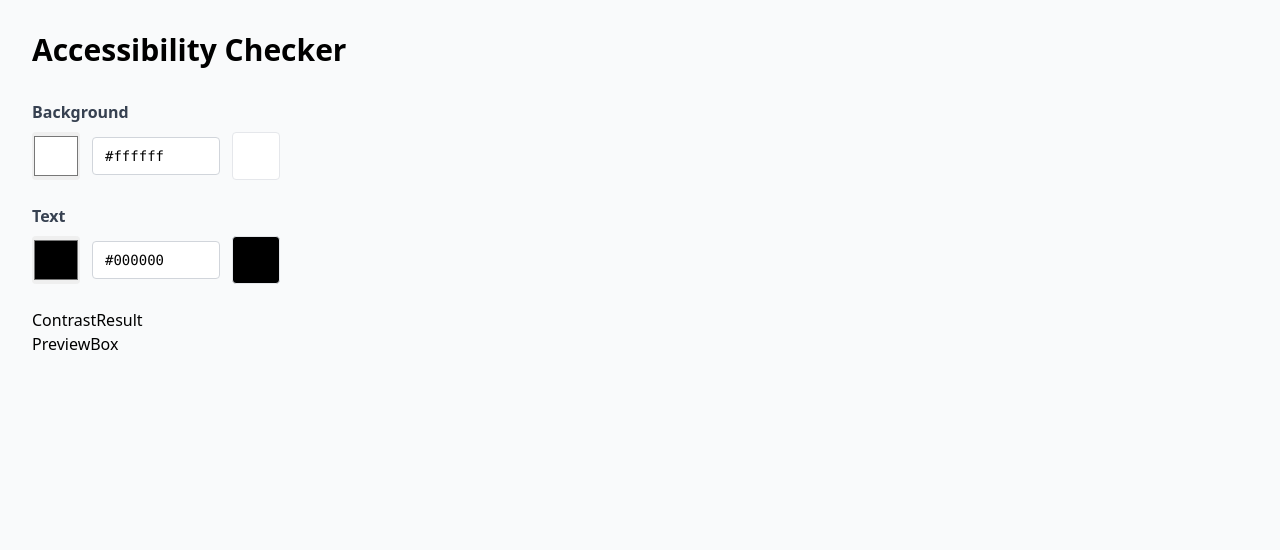
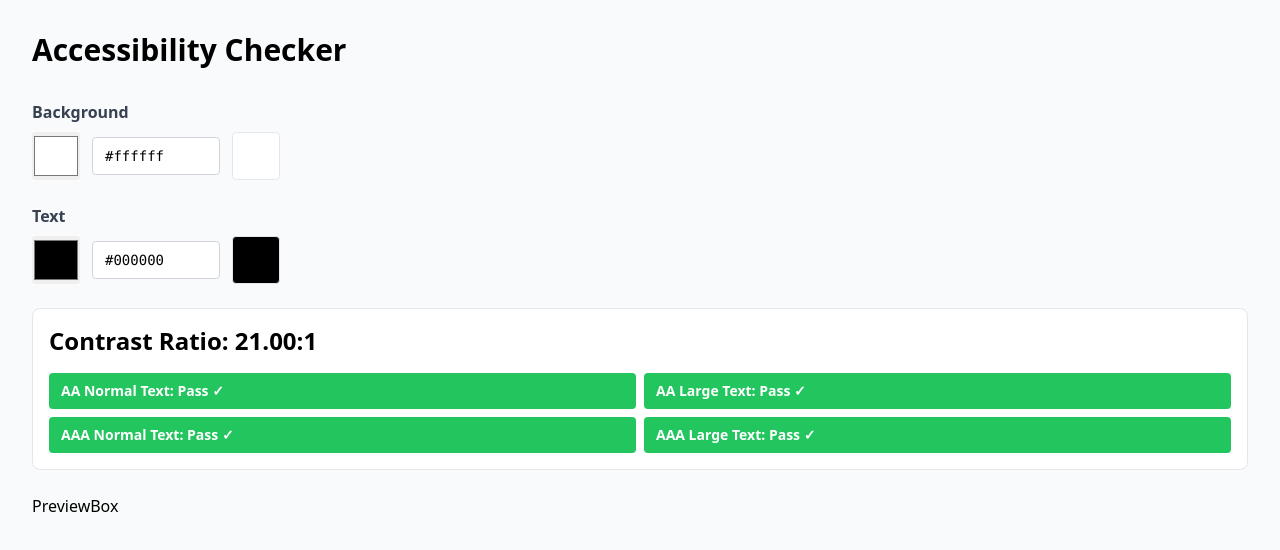
Before and after one commit to Jos-Elio/accessibility-checker, a React (Vite) app: page / in a window 1280 px wide. Shown: the top 550 px of the page. Built offline with nearby package versions, Linux system fonts and the light colour scheme.

Commit message:
Implement calculation and display of contrast ratio checker

```diff
--- a/src/components/ContrastResult.jsx
+++ b/src/components/ContrastResult.jsx
@@ -1,5 +1,35 @@
-function ContrastResult() {
-    return <div>ContrastResult</div>
+import { getContrastRatio } from '../utils/colorUtils'
+
+function ContrastResult({ color1, color2}) {
+    const ratio = getContrastRatio(color1, color2)
+    const ratioRounded = ratio.toFixed(2)
+
+    // Determine pass/fail for WCAG levels
+    const passAA = ratio >= 4.5
+    const passAALarge = ratio >= 3
+    const passAAA = ratio >= 7
+    const passAAALarge = ratio >= 4.5
+
+    // Determine overall pass/fail based on AA level
+    const Badge = ({ pass, label }) => (
+        // Simple badge component to display pass/fail status
+        <div className={`px-3 py-2 rounded text-white text-sm font-semibold ${pass ? 'bg-green-500' : 'bg-red-500'}`}>
+            {label}: {pass ? 'Pass ✓' : 'Fail ✗'}
+        </div>
+    )
+
+    // Render the contrast ratio and pass/fail badges
+    return (
+        <div className="mb-6 p-4 bg-white rounded-lg border border-gray-200">
+            <p className="text-2xl font-bold mb-4">Contrast Ratio: {ratioRounded}:1</p>
+            <div className="grid grid-cols-2 gap-2">
+                <Badge pass={passAA} label="AA Normal Text" />
+                <Badge pass={passAALarge} label="AA Large Text" />
+                <Badge pass={passAAA} label="AAA Normal Text" />
+                <Badge pass={passAAALarge} label="AAA Large Text" />
+            </div>
+        </div>
+    )
 }
 
 export default ContrastResult
--- /dev/null
+++ b/src/utils/colorUtils.js
@@ -0,0 +1,30 @@
+export function hexToRgb(hex) {
+    const result = /^#?([a-f\d]{2})([a-f\d]{2})([a-f\d]{2})$/i.exec(hex)
+    return result ? {
+        r: parseInt(result[1], 16),
+        g: parseInt(result[2], 16),
+        b: parseInt(result[3], 16)
+    } : null
+}
+
+export function getLuminance(hex) {
+    const rgb = hexToRgb(hex)
+    if (!rgb) return 0
+
+    const [r, g, b] = [rgb.r, rgb.g, rgb.b].map(val => {
+        val = val / 255
+        return val <= 0.04045 ? val / 12.92 : Math.pow((val + 0.055) / 1.055, 2.4)
+    })
+
+    return 0.2126 * r + 0.7152 * g + 0.0722 * b
+}
+
+export function getContrastRatio(hex1, hex2) {
+    const lum1 = getLuminance(hex1)
+    const lum2 = getLuminance(hex2)
+
+    const lighter = Math.max(lum1, lum2)
+    const darker = Math.min(lum1, lum2)
+
+    return (lighter + 0.05) / (darker + 0.05)
+}
```
